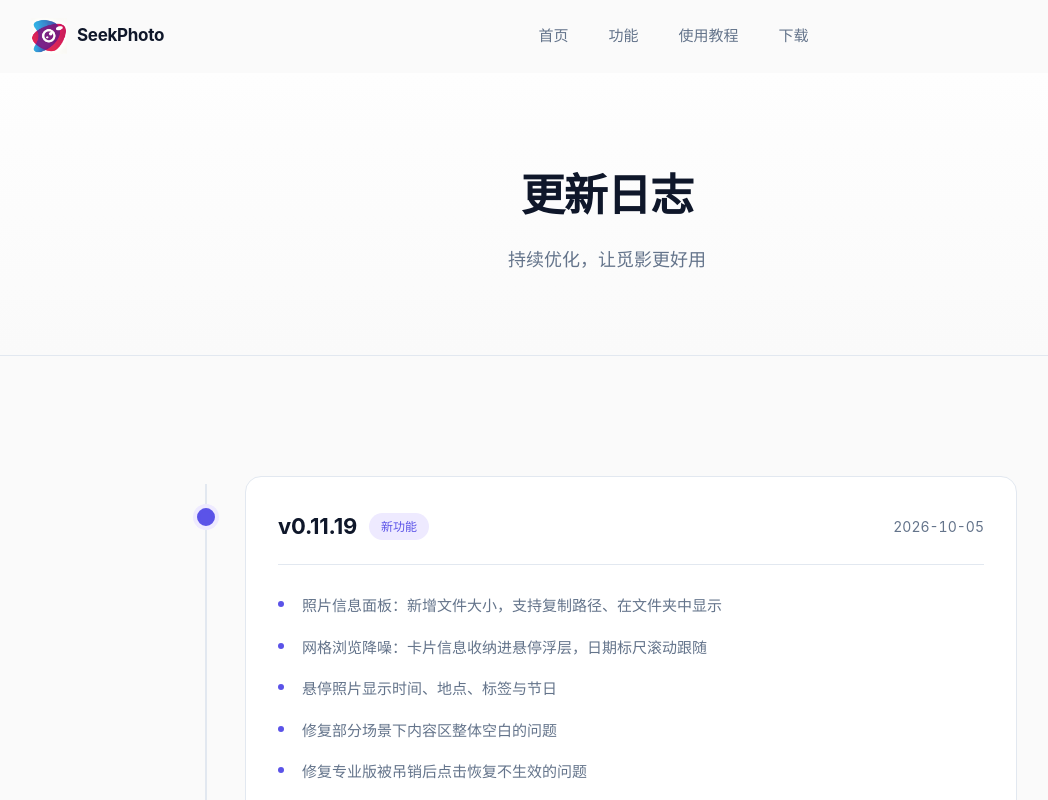
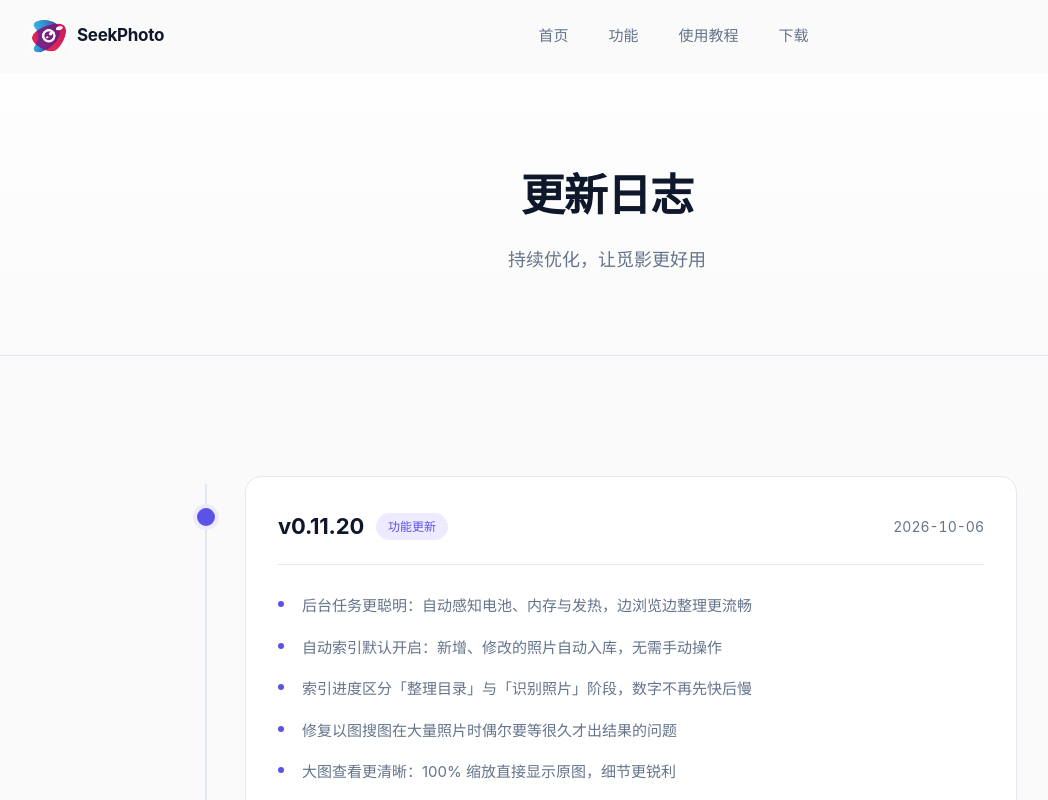
Before and after one commit to aiyo407/seekphoto-site, a Vue app: page /changelog in a window 1280 px wide. Shown: the top 800 px of the page, without its empty margins (33-1081 px from the left). Built offline with nearby package versions, Linux system fonts and the light colour scheme.

Commit message:
chore: v0.11.20 官网版本同步

```diff
--- a/src/config/version.ts
+++ b/src/config/version.ts
@@ -1,5 +1,5 @@
 /** 应用版本（仅更新日志页展示用，与下载链接无关） */
-export const APP_VERSION = '0.11.19'
+export const APP_VERSION = '0.11.20'
 
 /** 显示用版本号（带 v 前缀，如 "v0.9.0"） */
 export const APP_VERSION_DISPLAY = `v${APP_VERSION}`
--- a/src/views/Changelog.vue
+++ b/src/views/Changelog.vue
@@ -60,10 +60,24 @@ interface Version {
 
 const versions: Version[] = [
   {
+    version: 'v0.11.20',
+    date: '2026-10-06',
+    tag: '功能更新',
+    tagType: 'latest',
+    changes: [
+      '后台任务更聪明：自动感知电池、内存与发热，边浏览边整理更流畅',
+      '自动索引默认开启：新增、修改的照片自动入库，无需手动操作',
+      '索引进度区分「整理目录」与「识别照片」阶段，数字不再先快后慢',
+      '修复以图搜图在大量照片时偶尔要等很久才出结果的问题',
+      '大图查看更清晰：100% 缩放直接显示原图，细节更锐利',
+      '修复部分弹窗被右侧信息栏遮挡、表单点击没反应的问题',
+    ],
+  },
+  {
     version: 'v0.11.19',
     date: '2026-10-05',
     tag: '新功能',
-    tagType: 'latest',
+    tagType: 'feature',
     changes: [
       '照片信息面板：新增文件大小，支持复制路径、在文件夹中显示',
       '网格浏览降噪：卡片信息收纳进悬停浮层，日期标尺滚动跟随',
```
